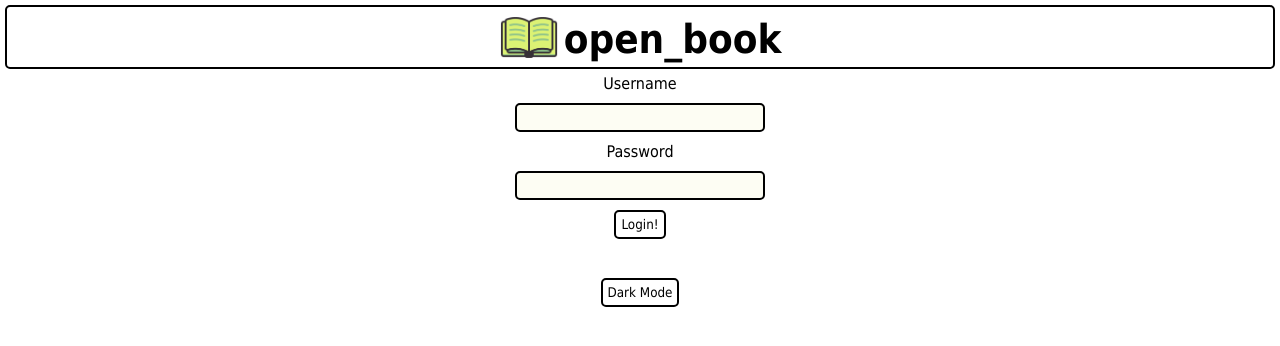
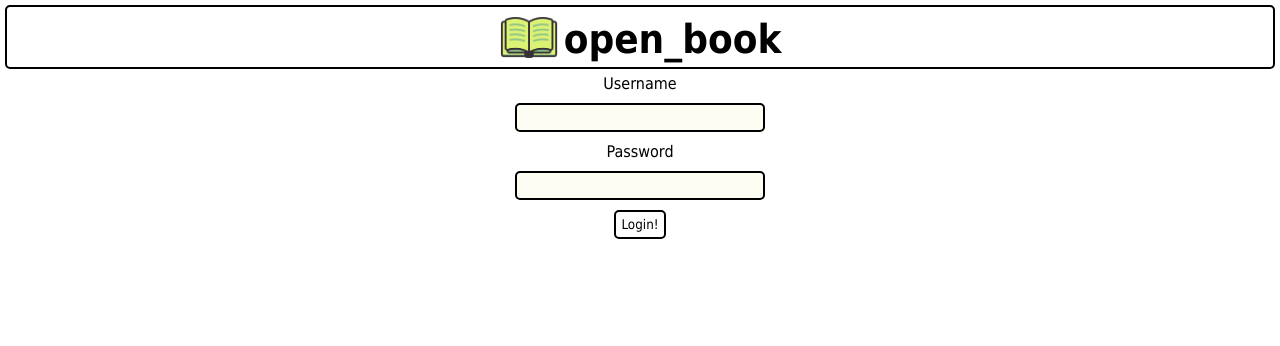
Before and after one commit to SukhnainDeol/open_book_react-test, a React (Vite) app in the folder client/: page / in a window 1280 px wide. Shown: the top 346 px of the page. Built offline with nearby package versions, Linux system fonts and the light colour scheme.

Commit message:
Update Login.jsx
removed toggle theme button

```diff
--- a/client/src/pages/Login.jsx
+++ b/client/src/pages/Login.jsx
@@ -1,6 +1,4 @@
 import { Link } from "react-router-dom"
-import { ToggleTheme } from "./ToggleTheme" // imports toggle theme file
-
 
 export function Login() {
     return <>
@@ -11,6 +9,5 @@ export function Login() {
     <input type="password"/>
      <Link to="/homepage" style={{ textDecoration: 'none', color: 'black' }}><button id="login-button" className="btn">Login!</button></Link>
      <br></br>
-    <ToggleTheme />
     </>
    }
```
